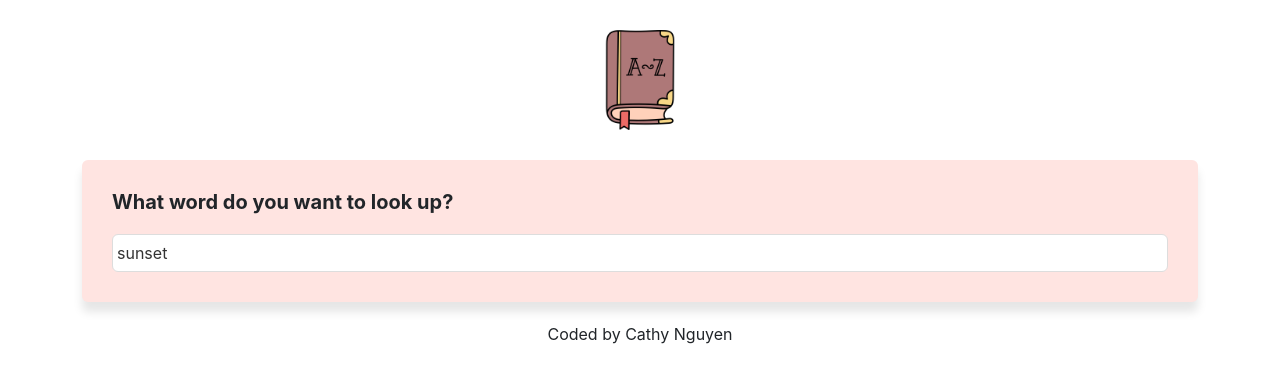
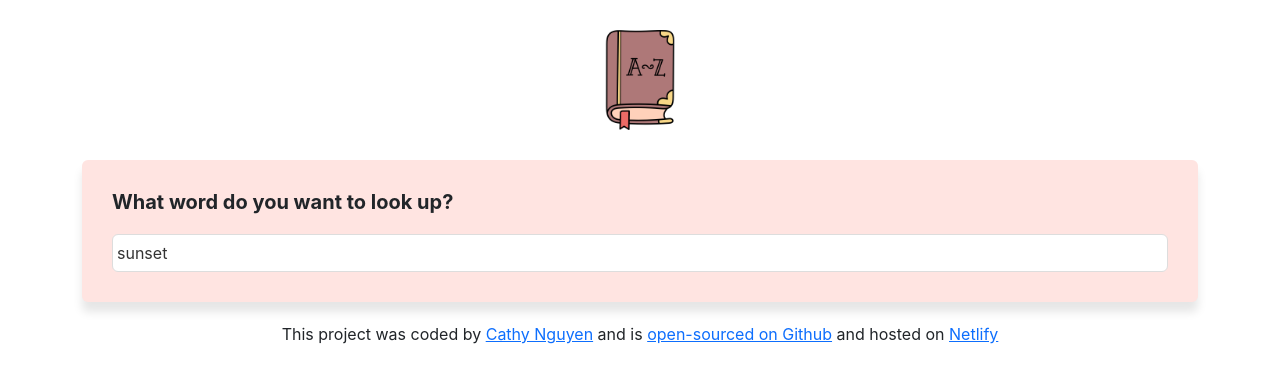
Before and after one commit to catnguyen90/dictionary-project, a React (Create React App) app: page / in a window 1280 px wide. Shown: the top 382 px of the page. Built offline with nearby package versions, Linux system fonts and the light colour scheme; no server answers.

Commit message:
Edited footer

```diff
--- a/src/App.js
+++ b/src/App.js
@@ -12,7 +12,33 @@
         <main>
           <Dictionary defaultKeyword="sunset" />
         </main>
-        <footer className="text-center mb-4">Coded by Cathy Nguyen</footer>
+        <footer className="text-center mb-4">
+          This project was coded by{" "}
+          <a
+            href="https://vibrant-goldberg-47672a.netlify.app"
+            target="_blank"
+            rel="noreferrer"
+          >
+            Cathy Nguyen
+          </a>{" "}
+          and is{" "}
+          <a
+            href="https://github.com/catnguyen90/dictionary-project"
+            target="_blank"
+            rel="noreferrer"
+          >
+            {" "}
+            open-sourced on Github
+          </a>{" "}
+          and hosted on{" "}
+          <a
+            href="https://loving-meitner-547ef9.netlify.app/"
+            target="_blank"
+            rel="noreferrer"
+          >
+            Netlify
+          </a>
+        </footer>
       </div>
     </div>
   );
```
